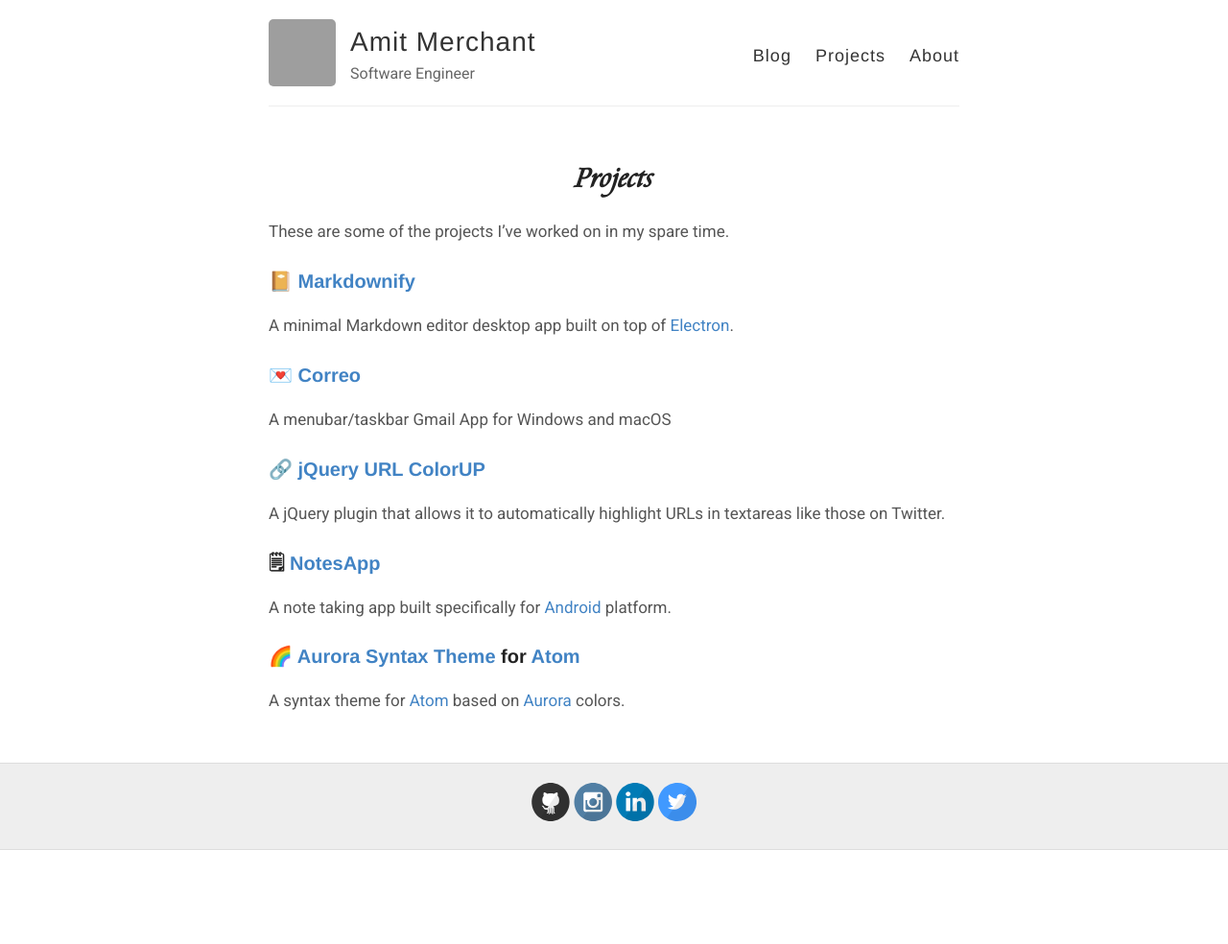
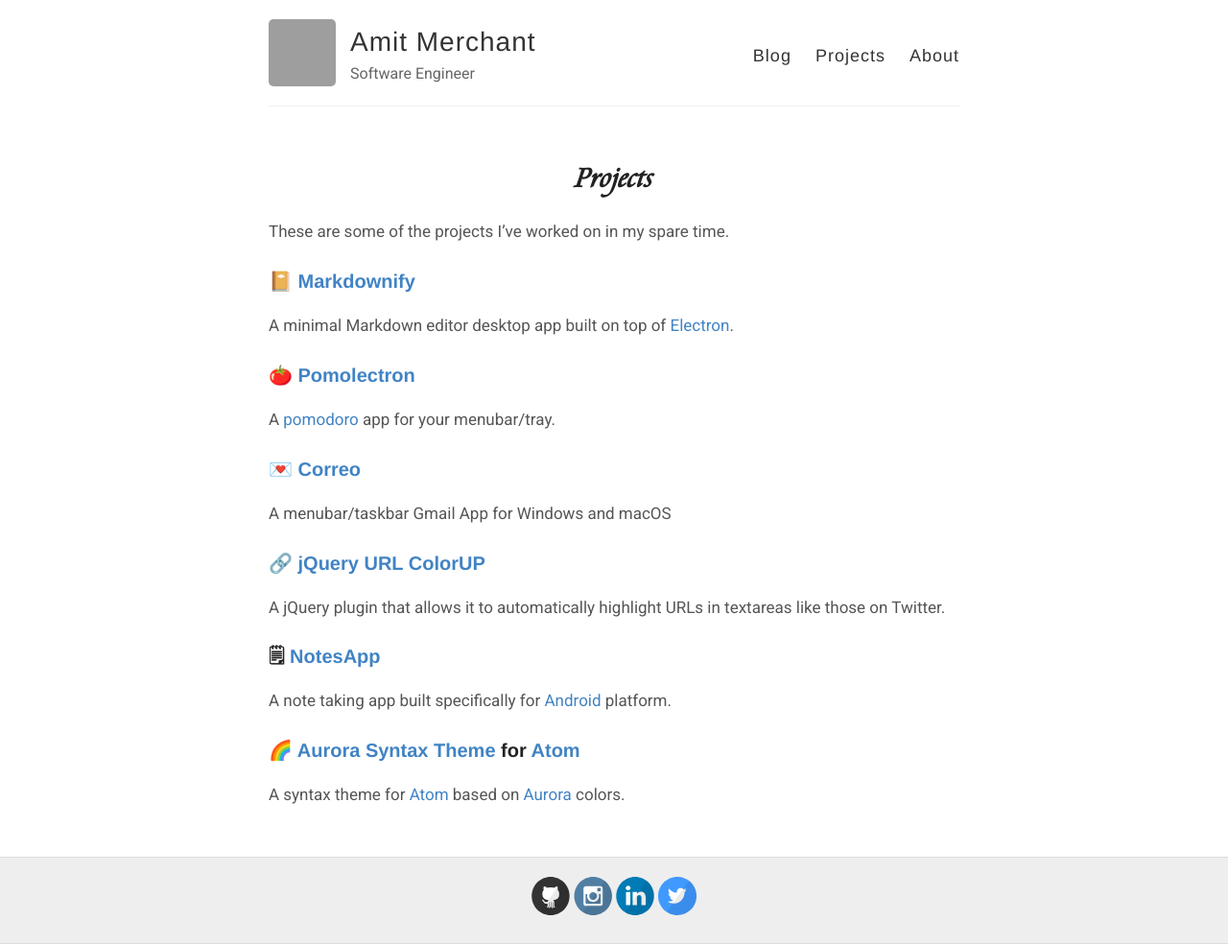
Before and after one commit to varunkumardev/amitmerchant1990.github.io, a Jekyll site: the page built from projects.md, in a window 1280 px wide. Shown: the whole page at 96% size. Built offline with Jekyll 4.4.1, drawn with Linux system fonts in a browser that asks for light colours; before the commit the page ends 900 px from its top, so only the background shows below that; grey boxes are pictures that could not be loaded.

Commit message:
Update projects.md

```diff
--- a/projects.md
+++ b/projects.md
@@ -8,6 +8,10 @@
 ### 📔 [Markdownify](https://github.com/amitmerchant1990/electron-markdownify)
 
 > A minimal Markdown editor desktop app built on top of [Electron](http://electron.atom.io/).
+
+### 🍅 [Pomolectron](https://github.com/amitmerchant1990/pomolectron)
+
+> A [pomodoro](https://en.wikipedia.org/wiki/Pomodoro_Technique) app for your menubar/tray.
 
 ### 💌 [Correo](https://github.com/amitmerchant1990/correo)
 
```
